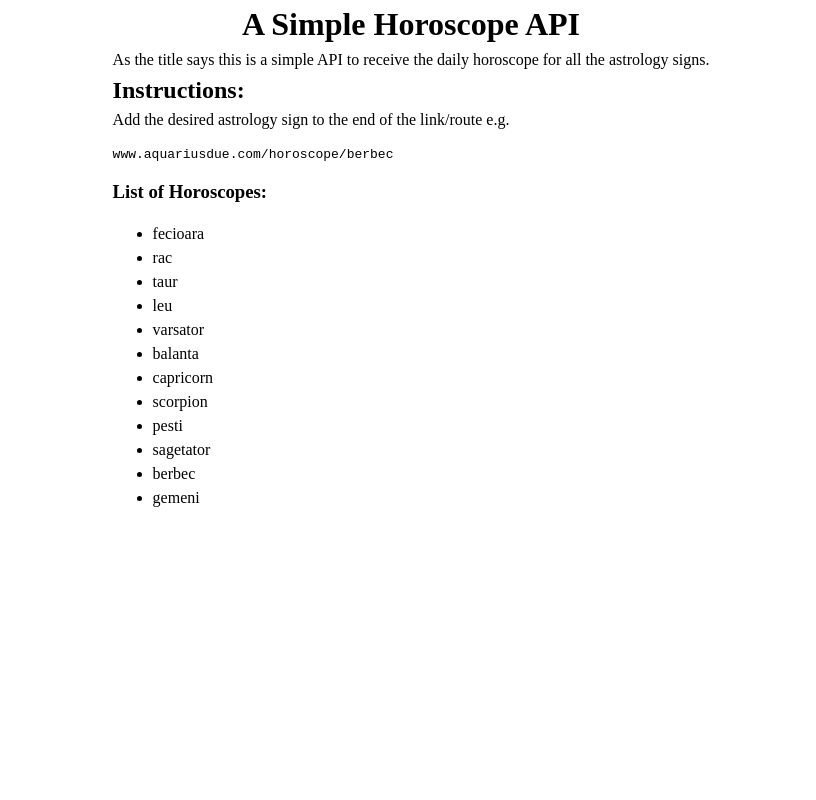
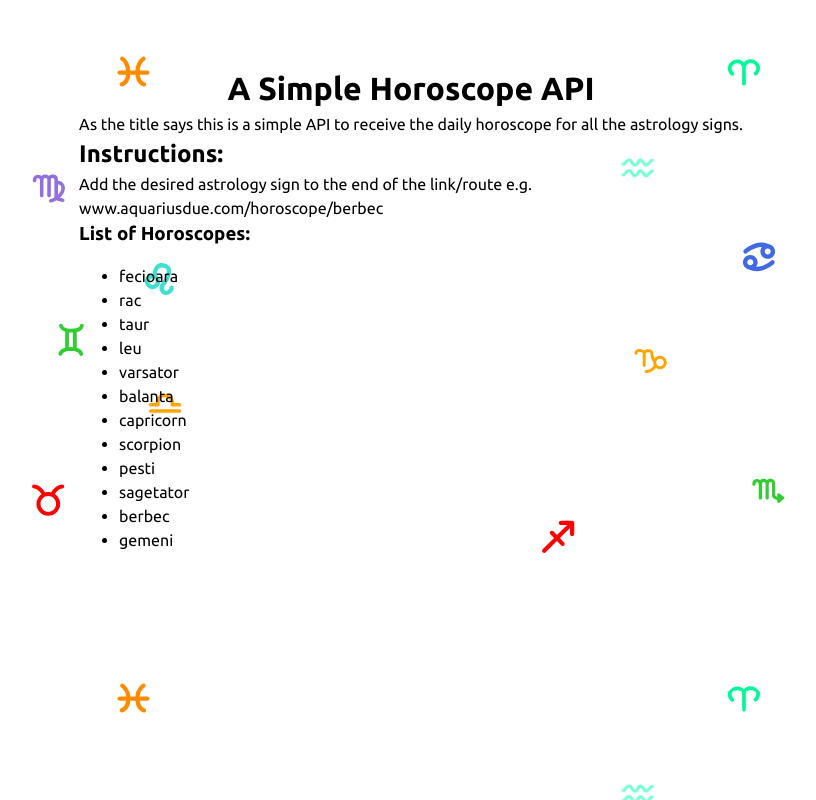
Before and after one commit to AquariusDue/horoscope-3rd, a plain HTML site: page website/index.html in a window 1280 px wide. Shown: the whole page, without its empty margins (229-1045 px from the left). Drawn offline with Linux system fonts and the light colour scheme.

Commit message:
Restyle the website a bit and add a background image

```diff
--- a/website/index.html
+++ b/website/index.html
@@ -4,6 +4,8 @@
     <meta charset="UTF-8">
     <title>Horoscope API</title>
     <link rel="stylesheet" href="styles.css">
+    <link rel="preconnect" href="https://fonts.gstatic.com">
+    <link href="https://fonts.googleapis.com/css2?family=Ubuntu:wght@300;400;700&display=swap" rel="stylesheet">
 </head>
 <body>
   <main id="content">
@@ -13,7 +15,7 @@
     <div id="horoscope-info">
         <p>As the title says this is a simple API to receive the daily horoscope for all the astrology signs.</p>
         <h2>Instructions:</h2>
-        <p>Add the desired astrology sign to the end of the link/route e.g. <pre>www.aquariusdue.com/horoscope/berbec</pre></p>
+        <p>Add the desired astrology sign to the end of the link/route e.g.<br> www.aquariusdue.com/horoscope/berbec</p>
         <h3>List of Horoscopes:</h3>
         <ul id="horoscope-list">
             <li class="horoscope-list-item">fecioara</li>
--- a/website/styles.css
+++ b/website/styles.css
@@ -77,6 +77,7 @@ select {
   display: flex;
   justify-content: center;
   flex-direction: column;
+  padding-top: 5%;
 }
 
 #title {
@@ -86,3 +87,18 @@ select {
 #horoscope-info {
   align-self: center;
 }
+
+body {
+  background: url(zodiac-background.svg);
+  background-size: 60%;
+  background-position: center top;
+  background-repeat: repeat-y;
+
+  font-family: 'Ubuntu', sans-serif;
+}
+
+@media (max-width: 70em) {
+  body {
+    background-size: contain;
+  }
+}
```
Also changed, not shown: website/zodiac-background.svg (added).
